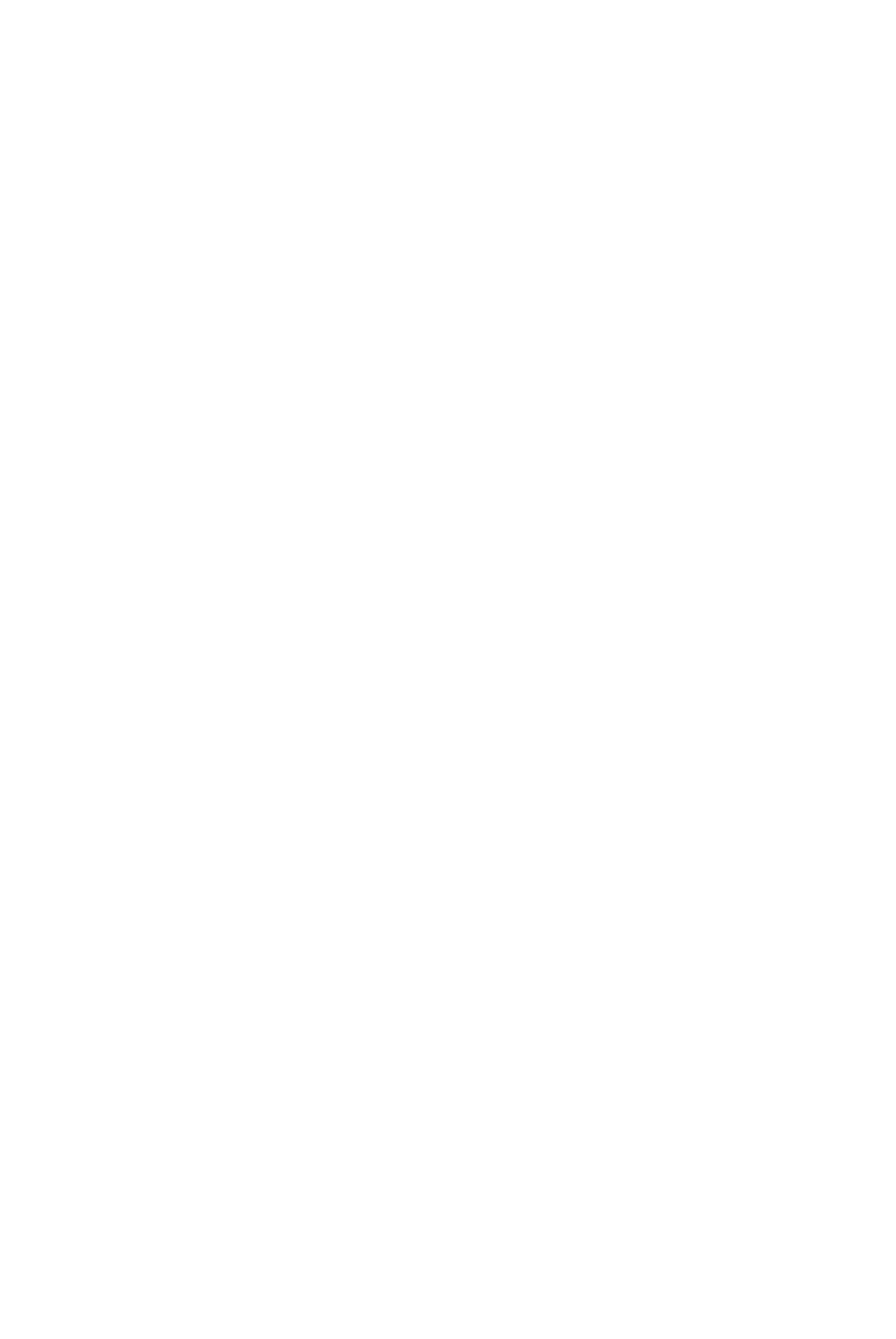
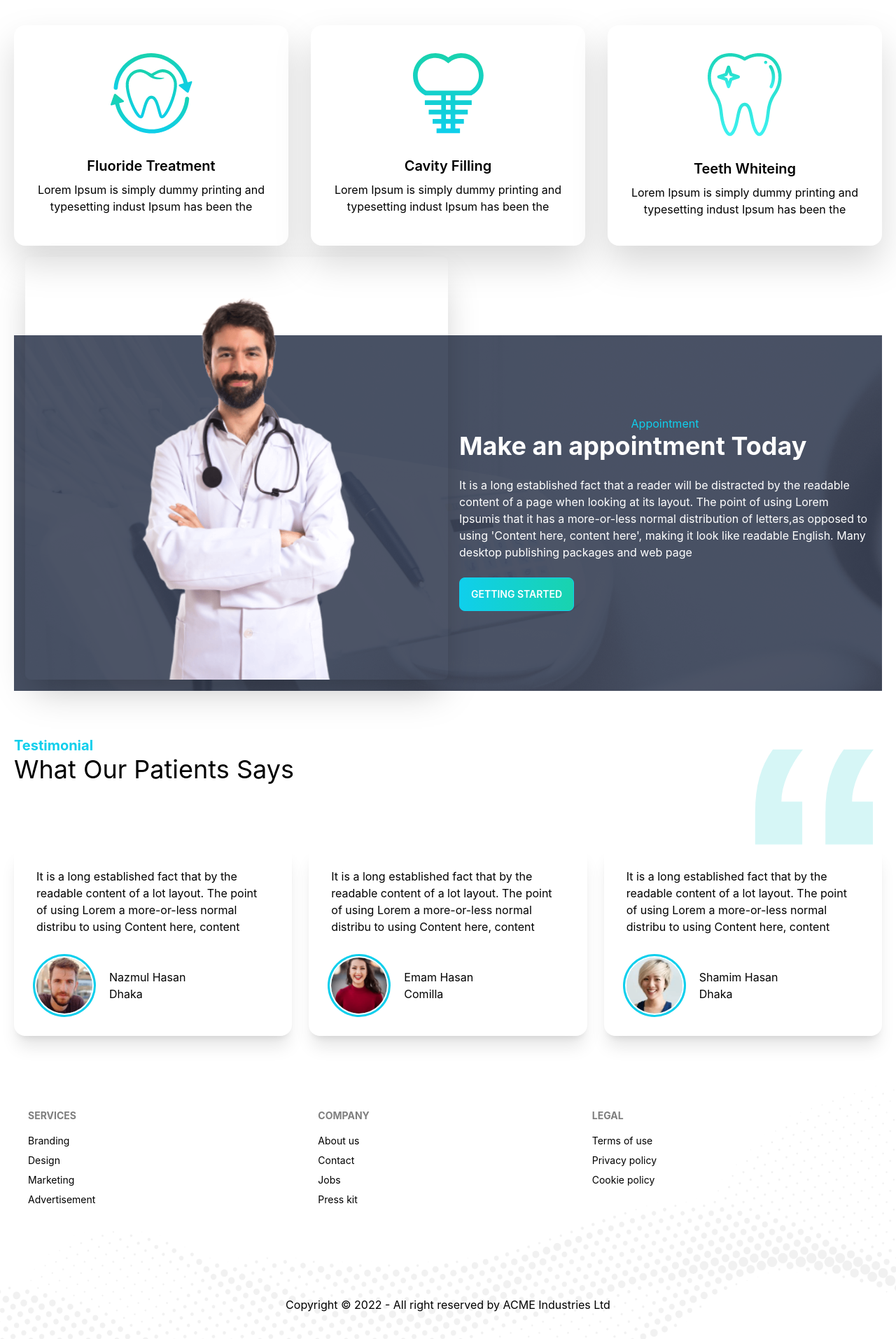
Before and after one commit to SOHELMAHMUD12/doctors-portal, a React (Create React App) app: page / in a window 1280 px wide. Shown: the part 837-2750 px from the top of the page at 70% size. Before the commit the page ends 800 px from the top, so only its background shows below. Built offline with nearby package versions, Linux system fonts and the light colour scheme.

Commit message:
added footer

```diff
--- /dev/null
+++ b/src/Components/PrimaryButton/PrimaryButton.js
@@ -0,0 +1,10 @@
+import React from 'react';
+
+const PrimaryButton = ({children}) => {
+    return (
+        <button
+        className="btn btn-primary bg-gradient-to-r from-primary to-secondary text-white">{children}</button>
+    );
+};
+
+export default PrimaryButton;
--- a/src/Pages/Home/Home/Banner/Banner.js
+++ b/src/Pages/Home/Home/Banner/Banner.js
@@ -1,5 +1,6 @@
 import React from "react";
 import chair from '../../../../assets/images/chair.png'
+import PrimaryButton from "../../../../Components/PrimaryButton/PrimaryButton";
 
 const Banner = () => {
   return (
@@ -7,7 +8,7 @@ const Banner = () => {
       <div className="hero-content flex-col lg:flex-row-reverse">
         <img
           src={chair}
-          className=" rounded-lg w-1/2 shadow-2xl"
+          className=" rounded-lg lg:w-1/2 shadow-2xl"
        alt='' />
         <div>
           <h1 className="text-5xl text-black font-bold">Box Office News!</h1>
@@ -16,7 +17,7 @@ const Banner = () => {
             excepturi exercitationem quasi. In deleniti eaque aut repudiandae et
             a id nisi.
           </p>
-          <button className="btn btn-primary bg-gradient-to-r from-primary to-secondary text-white">Get Started</button>
+          <PrimaryButton>Getting Started</PrimaryButton>
         </div>
       </div>
     </div>
--- a/src/Pages/Home/Home/Home.js
+++ b/src/Pages/Home/Home/Home.js
@@ -1,13 +1,20 @@
 import React from 'react';
+import MakeAppoinment from '../MakeApponment/MakeAppoinment';
+import Testimonial from '../Testimonial/Testimonial';
 import Banner from './Banner/Banner';
 
 import InfoCards from './InfoCards/InfoCards';
+import Services from './Services/Services';
 
 const Home = () => {
     return (
         <div className='mx-5'>
            <Banner></Banner>
            <InfoCards></InfoCards>
+           <Services></Services>
+           <MakeAppoinment></MakeAppoinment>
+           <Testimonial></Testimonial>
+
         </div>
     );
 };
--- a/src/Pages/Home/Home/InfoCards/infoCard.js
+++ b/src/Pages/Home/Home/InfoCards/infoCard.js
@@ -3,7 +3,7 @@ import React from "react";
 const InfoCard = ({card}) => {
     const { name, description, icon, bgClass } = card;
   return (
-    <div className={`card card-side shadow-xl ${bgClass}`}>
+    <div className={`card p-6 text-white md:card-side shadow-xl ${bgClass}`}>
       <figure>
         <img src={icon} alt="Movie" />
       </figure>
@@ -11,7 +11,7 @@ const InfoCard = ({card}) => {
         <h2 className="card-title">{name}</h2>
         <p>{description}</p>
         <div className="card-actions justify-end">
-          <button className="btn btn-primary">Watch</button>
+
         </div>
       </div>
     </div>
--- /dev/null
+++ b/src/Pages/Home/Home/Services/Service.js
@@ -0,0 +1,25 @@
+import React from "react";
+
+const Service = ({ serviceabc}) => {
+    const {name, description, img} = serviceabc;
+  return (
+    <div className="card  bg-base-100 drop-shadow-2xl">
+      <figure className="px-10 pt-10">
+        <img
+          src={img}
+          alt=""
+          className="rounded-xl"
+        />
+      </figure>
+      <div className="card-body items-center text-center">
+        <h2 className="card-title text-black">{name}</h2>
+        <p className="text-black">{description}</p>
+        <div className="card-actions">
+
+        </div>
+      </div>
+    </div>
+  );
+};
+
+export default Service;
--- /dev/null
+++ b/src/Pages/Home/Home/Services/Services.js
@@ -0,0 +1,51 @@
+import React from 'react';
+import fluoride from '../../../../assets/images/fluoride.png'
+import cavity from '../../../../assets/images/cavity.png'
+import whitening from '../../../../assets/images/whitening.png'
+import Service from './Service';
+
+
+const Services = () => {
+    const servicesData = [
+        {
+            id: 1,
+            name: 'Fluoride Treatment',
+            description:"Lorem Ipsum is simply dummy printing and typesetting indust Ipsum has been the",
+            img: fluoride
+
+        },
+        {
+            id: 2,
+            name: 'Cavity Filling',
+            description:"Lorem Ipsum is simply dummy printing and typesetting indust Ipsum has been the",
+            img: cavity
+
+        },
+        {
+            id: 3,
+            name: 'Teeth Whiteing',
+            description:"Lorem Ipsum is simply dummy printing and typesetting indust Ipsum has been the",
+            img: whitening
+
+        },
+    ]
+    return (
+        <div className='mt-16'>
+            <div className='text-center'>
+                <h1 className='text-xl font-bold text-primary uppercase'>Our Services</h1>
+                <h2 className='text-3xl text-black mt-5 '>Services We Provide</h2>
+
+            </div>
+            <div className='grid grid-cols-1 md:grid-cols-2 lg:grid-cols-3 gap-8 my-8'>
+                {
+                   servicesData.map(service => <Service
+                   key={service.id}
+                   serviceabc={service}
+                   ></Service>)
+                }
+            </div>
+        </div>
+    );
+};
+
+export default Services;
--- /dev/null
+++ b/src/Pages/Home/MakeApponment/MakeAppoinment.js
@@ -0,0 +1,31 @@
+import React from 'react';
+import doctor from '../../../assets/images/doctor.png'
+import appointment from '../../../assets/images/appointment.png'
+import PrimaryButton from '../../../Components/PrimaryButton/PrimaryButton';
+
+const MakeAppoinment = () => {
+    return (
+        <div>
+            <section className='mt-32'
+                style={{
+                    background:`url(${appointment})`
+                }}
+                >
+            <div className="hero">
+  <div className="hero-content flex-col lg:flex-row">
+    <img src={doctor} className=" -mt-32  hidden lg:block lg:w-1/2 rounded-lg shadow-2xl" />
+    <div>
+        <h4 className='text-primary text-center font bold'>Appointment</h4>
+      <h1 className="text-4xl font-bold text-white">Make an appointment Today</h1>
+      <p className="py-6 text-white">It is a long established fact that a reader will be distracted by the readable content of a page when looking at its layout. The point of using Lorem Ipsumis that it has a more-or-less normal distribution of letters,as opposed to using 'Content here, content here', making it look like readable English. Many desktop publishing packages and web page</p>
+      <PrimaryButton>Getting Started</PrimaryButton>
+    </div>
+  </div>
+</div>
+            </section>
+
+        </div>
+    );
+};
+
+export default MakeAppoinment;
--- /dev/null
+++ b/src/Pages/Home/Testimonial/Review.js
@@ -0,0 +1,28 @@
+import React from "react";
+
+const Review = ({ review }) => {
+  const { name, img, review: userReview, location } = review;
+  return (
+    <div className="card shadow-xl">
+      <div className="card-body">
+
+        <p className="text-black">{userReview}</p>
+        <div className="flex items-center mt-6">
+        <div className="avatar mr-6 ">
+  <div className="w-20 rounded-full ring ring-primary ring-offset-base-100 ring-offset-2">
+     <img src={img} alt="" />
+  </div>
+</div>
+<div>
+    <h5 className="text-black">{name}</h5>
+    <p className="text-black">{location}</p>
+
+</div>
+
+        </div>
+      </div>
+    </div>
+  );
+};
+
+export default Review;
--- /dev/null
+++ b/src/Pages/Home/Testimonial/Testimonial.js
@@ -0,0 +1,57 @@
+import React from 'react';
+import quote from '../../../assets/icons/quote.svg';
+import people1 from '../../../assets/images/people1.png'
+import people2 from '../../../assets/images/people2.png'
+import people3 from '../../../assets/images/people3.png'
+import Review from './Review';
+
+const Testimonial = () => {
+    const reviews = [
+        {
+            id: 1,
+            name:'Nazmul Hasan',
+            img: people1,
+            review:'It is a long established fact that by the readable content of a lot layout. The point of using Lorem a more-or-less normal distribu to using Content here, content',
+            location:'Dhaka'
+        },
+        {
+            id: 2,
+            name:'Emam Hasan',
+            img: people2,
+            review:'It is a long established fact that by the readable content of a lot layout. The point of using Lorem a more-or-less normal distribu to using Content here, content',
+            location:'Comilla'
+        },
+        {
+            id: 3,
+            name:'Shamim Hasan',
+            img: people3,
+            review:'It is a long established fact that by the readable content of a lot layout. The point of using Lorem a more-or-less normal distribu to using Content here, content',
+            location:'Dhaka'
+        },
+    ]
+    return (
+        <section className='my-16'>
+            <div className='flex justify-between'>
+                <div>
+                    <h4 className='text-xl text-primary font-bold'>Testimonial</h4>
+                    <h2 className='text-4xl text-black'>What Our Patients Says</h2>
+                </div>
+                <figure>
+                    <img className='w-24 lg:w-48' src={quote} alt="" />
+                </figure>
+            </div>
+            <div className='grid grid-cols-1 md:grid-cols-2 lg:grid-cols-3 gap-6'>
+                {
+                    reviews.map(review => <Review
+                            key ={review._id}
+                            review={review}
+
+                    ></Review>)
+                }
+            </div>
+
+        </section>
+    );
+};
+
+export default Testimonial;
--- a/src/Pages/Shared/Navbar/Footer/Footer.js
+++ b/src/Pages/Shared/Navbar/Footer/Footer.js
@@ -1,11 +1,47 @@
-import React from 'react';
+import React from "react";
+import { Link } from "react-router-dom";
+import footer from '../../../../assets/images/footer.png'
 
 const Footer = () => {
-    return (
-        <div>
-            <h1>this is footer</h1>
-        </div>
-    );
+  return (
+    <footer
+    style={{
+        background: `url(${footer})`,
+        backgroundSize:'cover'
+    }}
+
+
+
+    className=" p-10 ">
+      <div className="footer text-black">
+      <div>
+        <span className="footer-title">Services</span>
+        <Link to='/' className="link link-hover">Branding</Link>
+        <Link to='/' className="link link-hover">Design</Link>
+        <Link to='/'className="link link-hover">Marketing</Link>
+        <Link to='/'className="link link-hover">Advertisement</Link>
+      </div>
+      <div>
+        <span className="footer-title">Company</span>
+        <Link to='/'className="link link-hover">About us</Link>
+        <Link to='/' className="link link-hover">Contact</Link>
+        <Link to='/' className="link link-hover">Jobs</Link>
+        <Link to='/' className="link link-hover">Press kit</Link>
+      </div>
+      <div>
+        <span className="footer-title">Legal</span>
+        <Link to='/' className="link link-hover">Terms of use</Link>
+        <Link to='/' className="link link-hover">Privacy policy</Link>
+        <Link to='/' className="link link-hover">Cookie policy</Link>
+
+      </div>
+      </div>
+      <div>
+    <p className="text-center mt-32 text-black">Copyright © 2022 - All right reserved by ACME Industries Ltd</p>
+  </div>
+
+    </footer>
+  );
 };
 
 export default Footer;
--- a/tailwind.config.js
+++ b/tailwind.config.js
@@ -7,10 +7,11 @@ module.exports = {
     themes:[
 {
   doctortheme:{
+
     primary: '#0FCFEC',
     secondary:'#19D3AE',
-    // accent: "#3A4256",
-    // neutral: "#3D4451",
+    accent: "#3A4256",
+    neutral: "#3D4451",
 
 
 
```
Also changed, not shown: src/Pages/Home/Home/InfoCards/InfoCards.js (+5 -5 lines).
